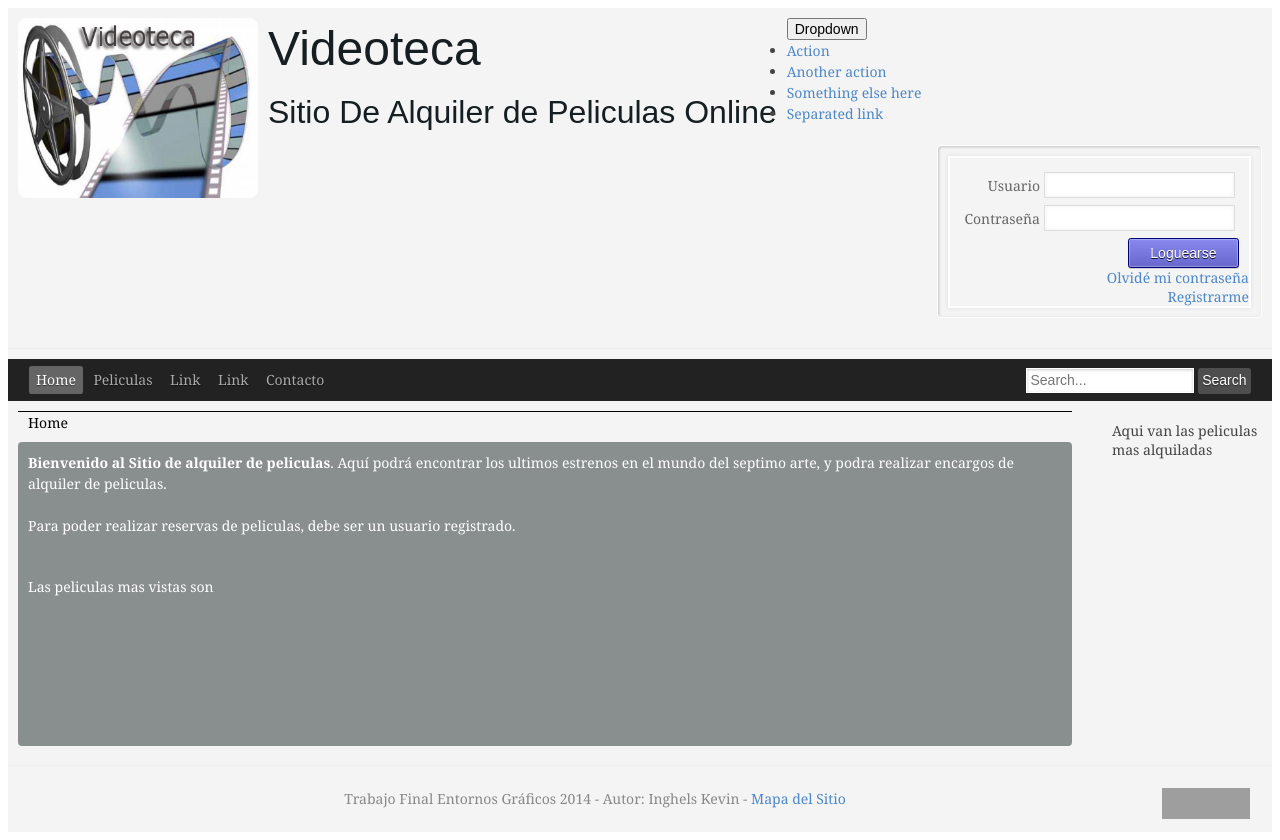
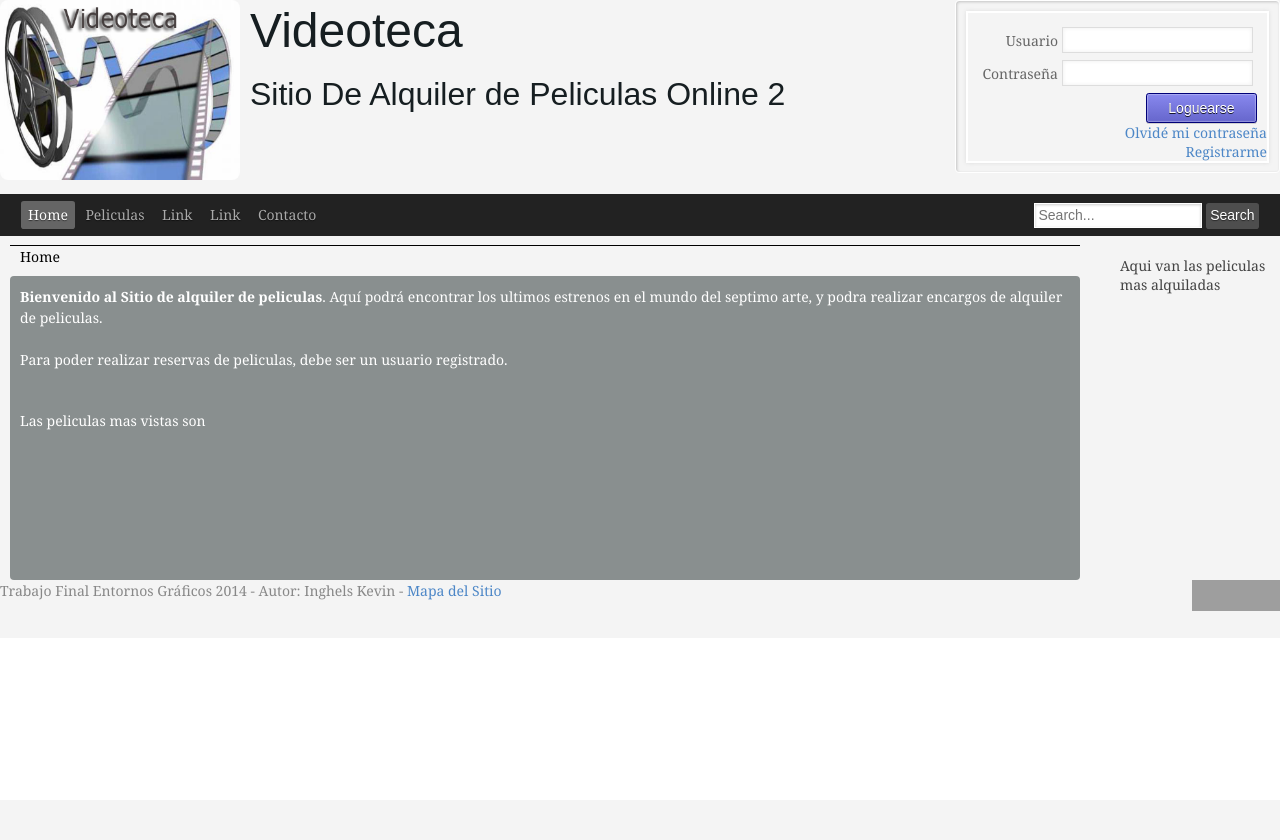
Before and after one commit to Kinghels/fac-entornos-graficos-proy-final, a PHP site: page / in a window 1280 px wide. After the commit the page ends 611 px from the top, so only its background shows below. Run offline with PHP 8.4, Linux system fonts and the light colour scheme; some libraries are stand-ins or nearby versions; grey boxes are pictures that could not be loaded.

Commit message:
index y css
agregado de etiquetas header, section, footer y correcciones menores en
estilo css

```diff
--- a/index.php
+++ b/index.php
@@ -18,33 +18,18 @@
 <body>
 	<noscript>No esta permitida la ejecución de scripts en este navegador</noscript>
 	<div id="container">
-		<div id="header">
+		<header>
         	<img src="images/videoLogo.png" alt="Logo UTN" />
             <div id="titulo"><h1>Videoteca</h1>
-            <h2>Sitio De Alquiler de Peliculas Online</h2>
+            <h2>Sitio De Alquiler de Peliculas Online 2</h2>
 
             </div>
-            <div class="dropdown">
-				<button class="btn btn-default dropdown-toggle" type="button" id="dropdownMenu1" data-toggle="dropdown">
-				    Dropdown
-					<span class="caret"></span>
-				</button>
-				<ul class="dropdown-menu" role="menu" aria-labelledby="dropdownMenu1">
-				    <li role="presentation"><a role="menuitem" tabindex="-1" href="#">Action</a></li>
-				    <li role="presentation"><a role="menuitem" tabindex="-1" href="#">Another action</a></li>
-				    <li role="presentation"><a role="menuitem" tabindex="-1" href="#">Something else here</a></li>
-				    <li role="presentation"><a role="menuitem" tabindex="-1" href="#">Separated link</a></li>
-				</ul>
-			</div>
             <div id="logincontainer" class="box info">
 			<?php
 				loginBox();
 			?>
         	</div>
-        </div>
-
-   	    <hr id="line-header"/>
-
+        </header>
 		<nav class="ym-hlist">
 		  <ul>
 		    <li class="active"><strong>Home</strong></li>
@@ -59,6 +44,7 @@
 		    <input class="ym-searchbutton" type="submit" value="Search" />
 		  </form>
 		</nav>
+		<section>
 		<div id="rightcol">
 			Aqui van las peliculas mas alquiladas
 			<?php
@@ -81,15 +67,14 @@
 
             </div>
         </div>
-        <div class="float-margin-fix"></div>
-        <hr id="line-footer-clear"/>
-		<div id="footer">
+    	</section>
+		<footer>
       		<p id="validador">
                 <a href="http://validator.w3.org/check?uri=referer"><img
                   src="http://www.w3.org/Icons/valid-xhtml10" alt="Valid XHTML 1.0 Transitional" height="31" width="88" /></a>
            	</p>
         	<p class="dimmed">Trabajo Final Entornos Gr&aacute;ficos 2014 - Autor: Inghels Kevin - <a href="sitemap.php">Mapa del Sitio</a></p>
-		</div>
+		</footer>
 	</div>
 </body>
 </html>
--- a/styles/core/general-style.css
+++ b/styles/core/general-style.css
@@ -1,10 +1,17 @@
 @charset "utf-8";
 /* CSS Document */
+html, body{
+	margin: 0px;
+	padding: 0px;
+	width: 100%;
+}
 #container
 {
 	min-width:981px;
 	padding-bottom:1px;
 	background-color:#f4f4f4;
+	display: flex;
+	flex-direction: column;
 }
 
 #header
@@ -17,7 +24,7 @@
 	padding:10px;
 }
 
-#header img
+header img
 {
 	border-radius:8px 8px 8px 8px;
 	float:left;
```
